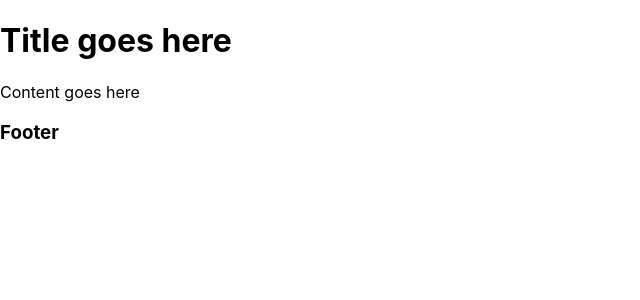
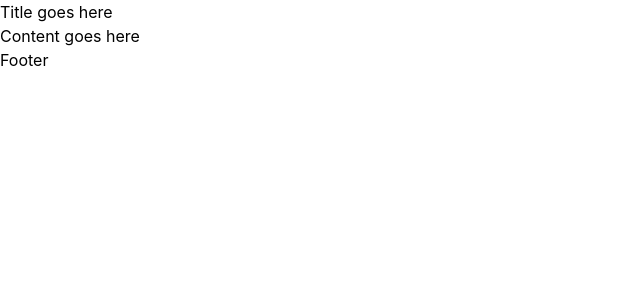
Before and after one commit to BenCiantar/portfolio, a React (Create React App) app: page / in a window 1280 px wide. Shown: the top 300 px of the page, without its empty margins (0-640 px from the left). Built offline with nearby package versions, Linux system fonts and the light colour scheme.

Commit message:
Installed tailwindcss

```diff
--- a/package.json
+++ b/package.json
@@ -35,5 +35,10 @@
       "last 1 firefox version",
       "last 1 safari version"
     ]
+  },
+  "devDependencies": {
+    "autoprefixer": "^10.4.7",
+    "postcss": "^8.4.13",
+    "tailwindcss": "^3.0.24"
   }
 }
--- /dev/null
+++ b/postcss.config.js
@@ -0,0 +1,6 @@
+module.exports = {
+  plugins: {
+    tailwindcss: {},
+    autoprefixer: {},
+  },
+}
--- a/src/styles/styles.css
+++ b/src/styles/styles.css
@@ -1,3 +1,7 @@
+@tailwind base;
+@tailwind components;
+@tailwind utilities;
+
 body {
   margin: 0;
   font-family: -apple-system, BlinkMacSystemFont, 'Segoe UI', 'Roboto', 'Oxygen',
--- /dev/null
+++ b/tailwind.config.js
@@ -0,0 +1,9 @@
+module.exports = {
+  content: [
+    "./src/**/*.{js,jsx,ts,tsx}",
+  ],
+  theme: {
+    extend: {},
+  },
+  plugins: [],
+}
```
Also changed, not shown: 1 other file (tests, documents, lock files or other folders).
